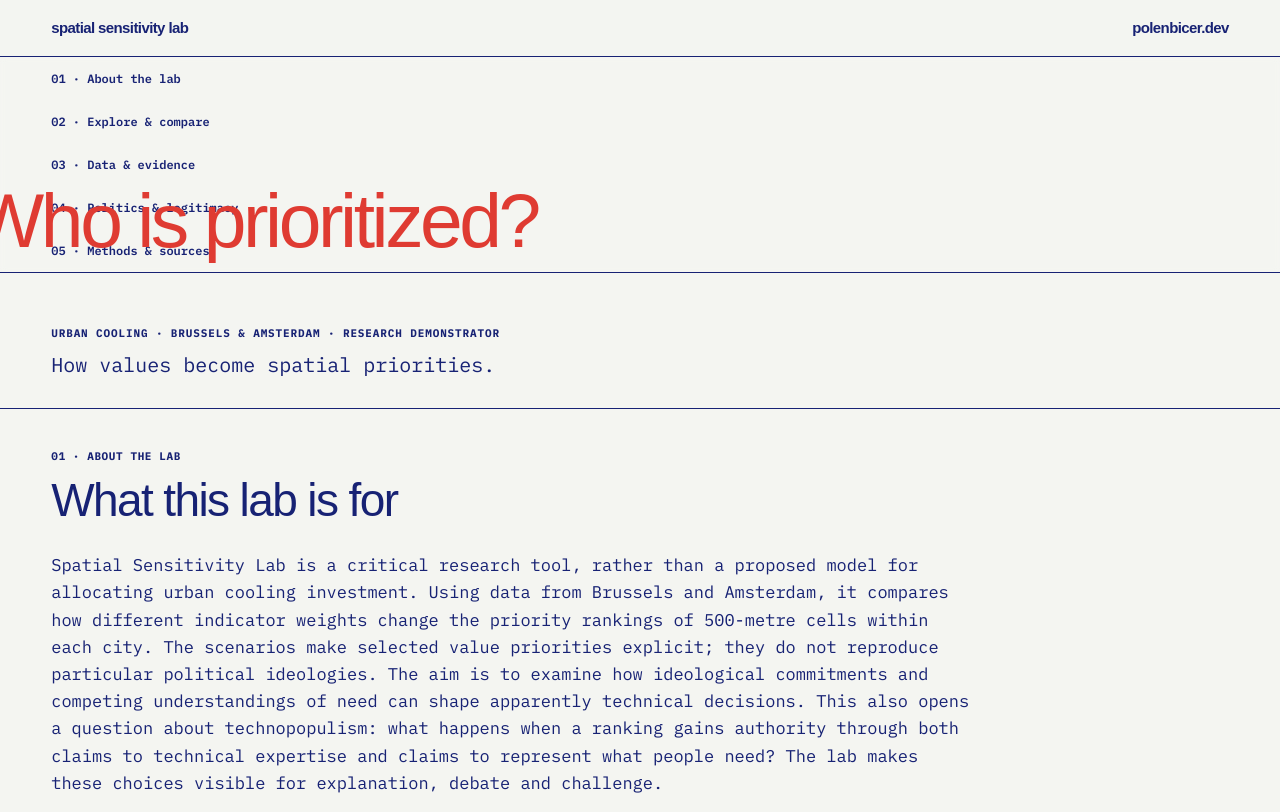
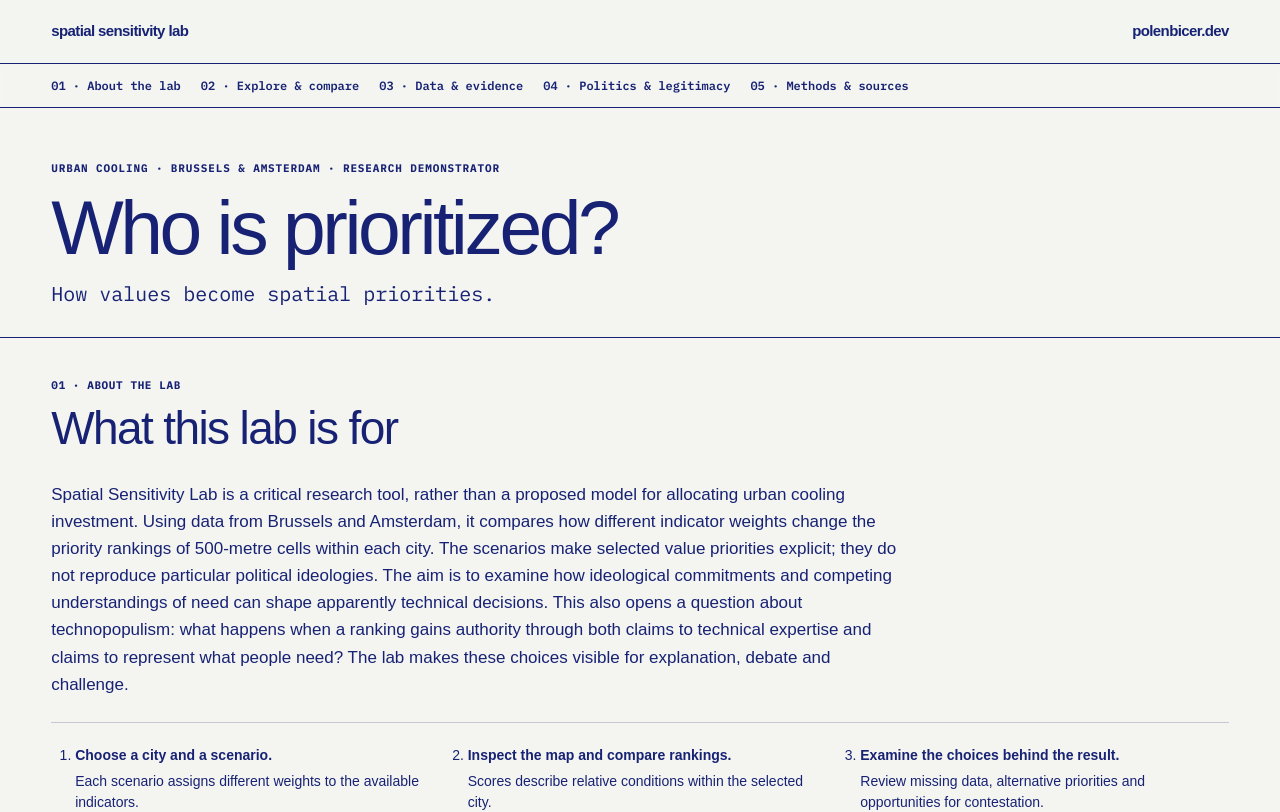
Before and after one commit to polenbicer/spatial_sensitivity_lab, a Next.js app: page / in a window 1280 px wide. Shown: the top 812 px of the page. Built offline with nearby package versions, Linux system fonts and the light colour scheme.

Commit message:
Reset poster positioning and improve reading typography in chapter layout

```diff
--- a/app/globals.css
+++ b/app/globals.css
@@ -3624,3 +3624,11 @@ footer { color:var(--paper); background:var(--ink); }
  .lab-chapter .legitimacy article p { grid-column:2; }
  .lab-chapter .thesis-proposition { display:block; }
 }
+/* Reset the former poster's positioned elements in the compact opening. */
+.site-shell .lab-intro { display:block; margin:0; border:0; box-shadow:none; }
+.lab-intro .site-header { height:auto; min-height:64px; display:flex; flex-direction:row; align-items:center; gap:20px; }
+.lab-intro .hero-nav { flex-direction:row; }
+.lab-intro .lab-heading h1 { position:static; inset:auto; width:auto; max-width:none; transform:none; white-space:normal; color:var(--ink); }
+.lab-chapter p, .lab-instructions li { font-family:Arial,sans-serif; }
+.lab-chapter p.eyebrow { font-family:"IBM Plex Mono",monospace; }
+.lab-chapter .blindspot > div p { border:0; padding:0; margin:0 0 16px; }
```
